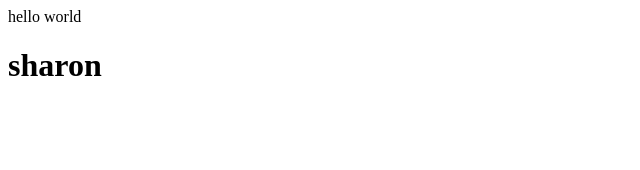
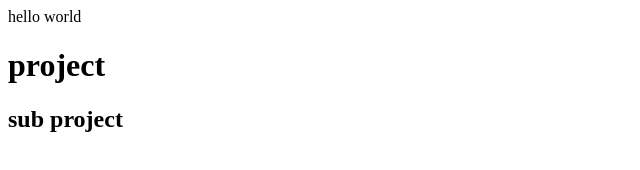
Before and after one commit to sharonpradosh/my_project, a plain HTML site: page index.html in a window 1280 px wide. Shown: the whole page, without its empty margins (0-640 px from the left). Drawn offline with Linux system fonts and the light colour scheme.

Commit message:
Added heading and a subheading

```diff
--- a/index.html
+++ b/index.html
@@ -1,2 +1,3 @@
 <pr>hello world</pr>
-<h1>sharon</h1>
+<h1>project</h1>
+<h2>sub project</h2>
```
